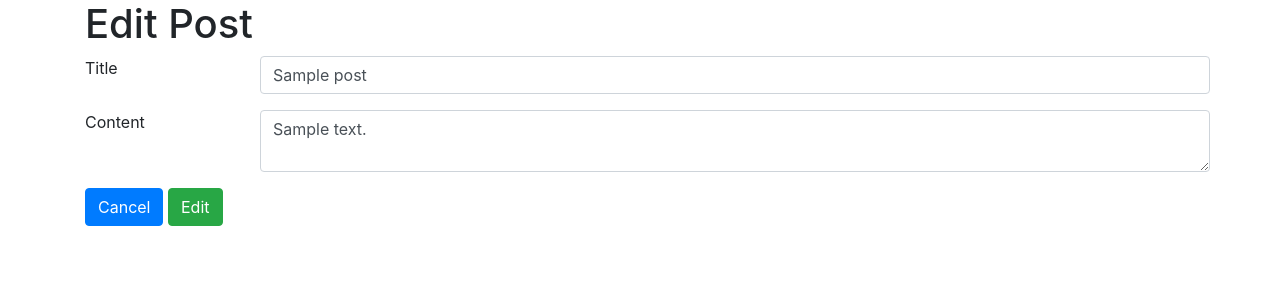
After one commit to dlbrush/blogly, a Flask app: page /posts/1/edit in a window 1280 px wide. The commit adds this page. Shown: the top 300 px of the page. Run offline with Flask 2, Linux system fonts and the light colour scheme; tables that the repository leaves empty hold one stand-in row (values such as "Sample post").

Commit message:
Part 2 functional

```diff
--- a/app.py
+++ b/app.py
@@ -1,6 +1,6 @@
 from flask import Flask, request, render_template, redirect
 from flask_debugtoolbar import DebugToolbarExtension
-from models import db, connect_db, User
+from models import db, connect_db, User, Post
 
 app = Flask(__name__)
 
@@ -9,7 +9,7 @@ app.config['SQLALCHEMY_DATABASE_URI'] = 'postgresql:///blogly'
 app.config['SQLALCHEMY_TRACK_MODIFICATIONS'] = False
 app.config['SQLALCHEMY_ECHO'] = True
 
-# debug = DebugToolbarExtension(app)
+debug = DebugToolbarExtension(app)
 
 connect_db(app)
 
@@ -71,8 +71,13 @@ def edit_user(user_id):
 def delete_user(user_id):
     """
     Delete a user from the database from the ID passed.
+    If they have any posts, delete those first to not violate fK restraints.
     Redirect to the user list.
     """
+    user = User.query.get(user_id)
+    for post in user.posts:
+        Post.query.filter_by(id=post.id).delete()
+
     User.query.filter_by(id=user_id).delete()
     db.session.commit()
 
@@ -90,3 +95,35 @@ def add_post(user_id):
 
     Post.commit_new_post(user_id=user_id, title=title, content=content)
     return redirect(f'/users/{user_id}')
+
+@app.route('/posts/<int:post_id>')
+def show_post(post_id):
+    post = Post.query.get(post_id)
+    user = post.user
+
+    return render_template('post.html', post=post, user=user)
+
+@app.route('/posts/<int:post_id>/edit')
+def edit_post_form(post_id):
+    post = Post.query.get(post_id)
+
+    return render_template('post-edit.html', post=post)
+
+@app.route('/posts/<int:post_id>/edit', methods=['POST'])
+def edit_post(post_id):
+    post = Post.query.get(post_id)
+    title = request.form['title']
+    content = request.form['content']
+
+    post.edit(title=title, content=content)
+    return redirect(f'/posts/{post_id}')
+
+@app.route('/posts/<int:post_id>/delete', methods=['POST'])
+def delete_post(post_id):
+    post = Post.query.get(post_id)
+    user_id = post.user.id
+
+    Post.query.filter_by(id=post_id).delete()
+    db.session.commit()
+
+    return redirect(f'/users/{user_id}')
--- a/templates/new-post.html
+++ b/templates/new-post.html
@@ -7,16 +7,16 @@ New Post
 {% block content %}
 <h1>Add Post for {{user.first_name}}{% if user.last_name %} {{user.last_name}}{% endif %}</h1>
 
-<form action="users/{{user.id}}/posts/new" method="POST">
+<form action="/users/{{user.id}}/posts/new" method="POST">
     <div class="form-group row">
         <label for="title" class="col-2">Title</label>
         <input class="form-control col-10" name="title" type="text" placeholder="Title" required>
     </div>
     <div class="form-group row">
         <label for="content" class="col-2">Content</label>
-        <input class="form-control col-10" name="content" type="textarea" placeholder="Add some content!" required>
+        <textarea class="form-control col-10" name="content" type="textarea" placeholder="Add some content!" required></textarea>
     </div>
-    <a class="btn btn-primary" href="users/{{user.id}}">Cancel</a>
+    <a class="btn btn-primary" href="../../{{user.id}}">Cancel</a>
     <button class="btn btn-success">Add</button>
 </form>
 {% endblock %}
--- /dev/null
+++ b/templates/post-edit.html
@@ -0,0 +1,22 @@
+{% extends 'base.html' %}
+
+{% block title %}
+Edit Post
+{% endblock %}
+
+{% block content %}
+<h1>Edit Post</h1>
+
+<form action="/posts/{{post.id}}/edit" method="POST">
+    <div class="form-group row">
+        <label for="title" class="col-2">Title</label>
+        <input class="form-control col-10" name="title" type="text" value="{{post.title}}" required>
+    </div>
+    <div class="form-group row">
+        <label for="content" class="col-2">Content</label>
+        <textarea class="form-control col-10" name="content" type="textarea"  required>{{post.content}}</textarea>
+    </div>
+    <a class="btn btn-primary" href="/posts/{{post.id}}">Cancel</a>
+    <button class="btn btn-success">Edit</button>
+</form>
+{% endblock %}
```
Also changed, not shown: models.py (+7 -2 lines), seed.py (+12 -2 lines), templates/post.html (added, +16 -0 lines), templates/user-details.html (+10 -5 lines).
